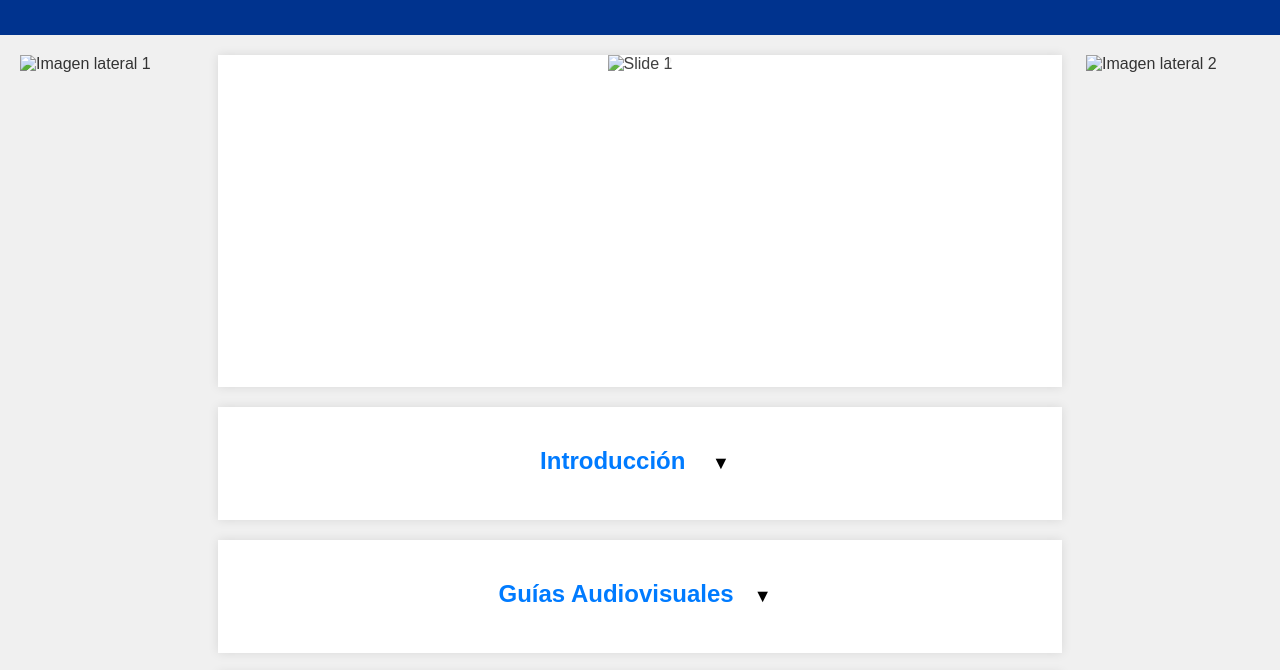
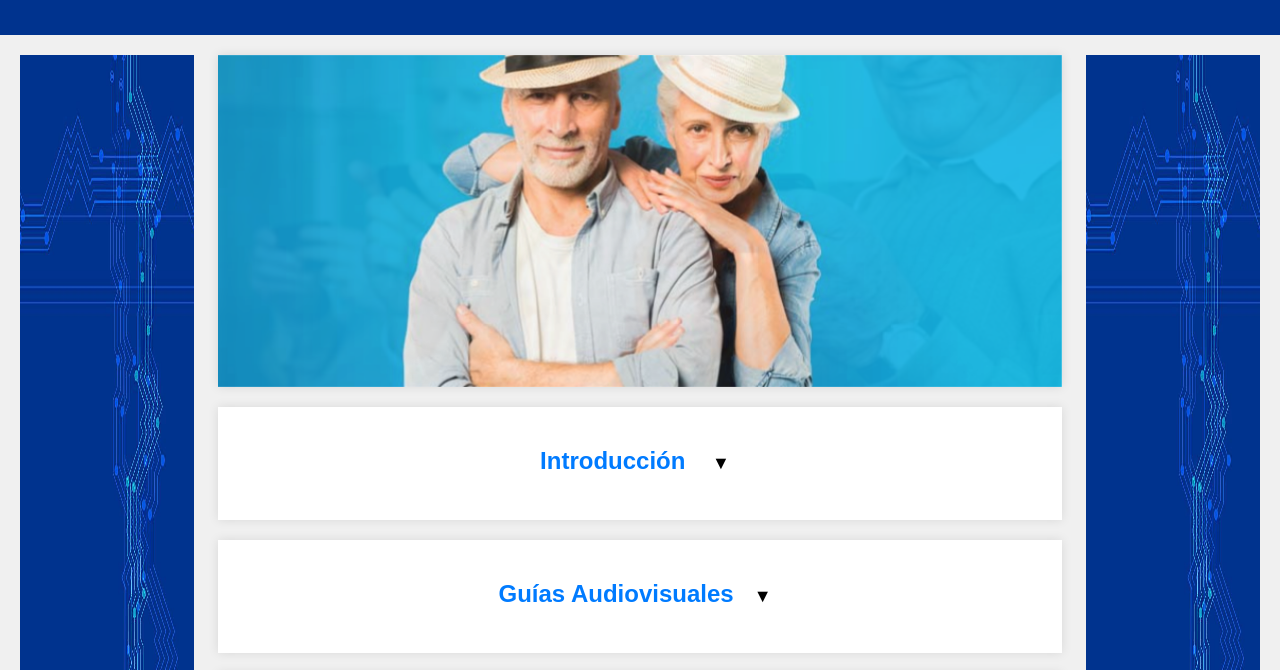
Before and after one commit to IngAgamez/Repository, a plain HTML site: page index.html in a window 1280 px wide. Shown: the part 77-747 px from the top of the page. Drawn offline with Linux system fonts and the light colour scheme.

Commit message:
Update index.html

```diff
--- a/index.html
+++ b/index.html
@@ -14,14 +14,14 @@
     <div class="container">
         <aside class="sidebar left">
             <!-- Imágenes laterales izquierdas -->
-            <img src="../Repositorio/Estilo 2.jpg" alt="Imagen lateral 1">
+            <img src="Estilo 2.jpg" alt="Imagen lateral 1">
         </aside>
 
         <main>
             <section class="slider">
-                <div class="slide"><img src="../Repositorio/Slider 1.jpg" alt="Slide 1"></div>
-                <div class="slide"><img src="../Repositorio/Slider 2.jpg" alt="Slide 2"></div>
-                <div class="slide"><img src="../Repositorio/Slider 3.jpg" alt="Slide 3"></div>
+                <div class="slide"><img src="Slider 1.jpg" alt="Slide 1"></div>
+                <div class="slide"><img src="Slider 2.jpg" alt="Slide 2"></div>
+                <div class="slide"><img src="Slider 3.jpg" alt="Slide 3"></div>
             </section>
 
             <section id="introduccion">
@@ -147,7 +147,7 @@
 
         <aside class="sidebar right">
             <!-- Imágenes laterales derechas -->
-            <img src="../Repositorio/Estilo 2.jpg" alt="Imagen lateral 2">
+            <img src="Estilo 2.jpg" alt="Imagen lateral 2">
         </aside>
     </div>
 
```
